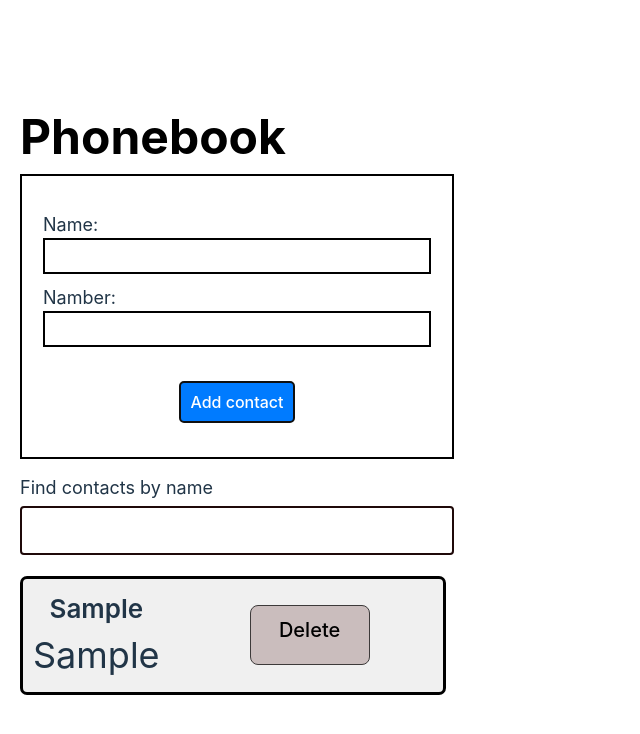
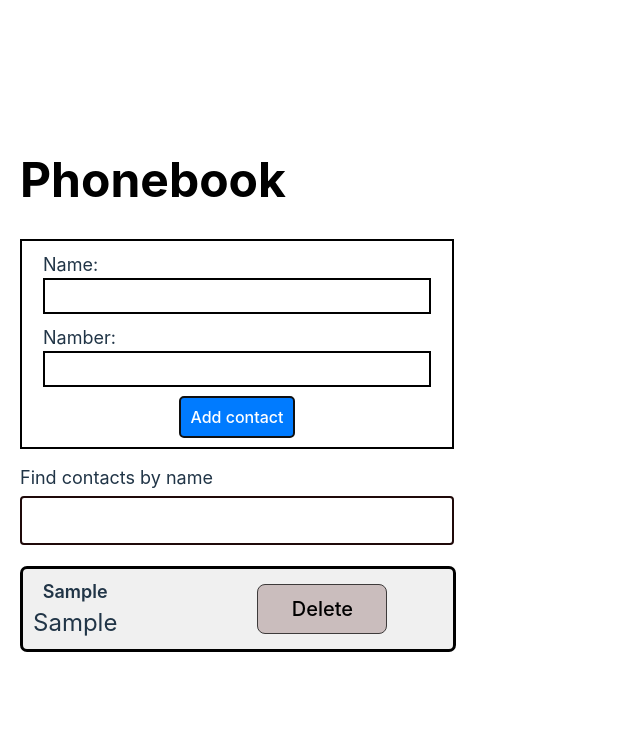
Before and after one commit to NataliiaSwan/goit-react-hw-03, a React (Vite) app: page / in a window 1280 px wide. Both pictures are taken after typing "Sample", "Sample" into the empty fields and a click on the button "Add contact". Shown: the top 734 px of the page, without its empty margins (0-640 px from the left). Built offline with nearby package versions, Linux system fonts and the light colour scheme.

Commit message:
Changes styles

```diff
--- a/src/components/App.css
+++ b/src/components/App.css
@@ -7,5 +7,4 @@
   color: #000;
   font-size: 48px;
   text-align: start;
-  margin-bottom: 10px;
 }
--- a/src/components/Contact/Contact.module.css
+++ b/src/components/Contact/Contact.module.css
@@ -1,6 +1,7 @@
 .contacts {
   display: flex;
-  width: 400px;
+  width: 410px;
+  height: 60px;
   align-items: center;
   border: 3px solid #000;
   padding: 10px;
@@ -20,20 +21,20 @@
   display: flex;
   justify-content: center;
   border: 1px solid #3d3a3a;
-  width: 120px;
-  height: 60px;
+  width: 130px;
+  height: 50px;
   text-align: center;
-  margin-left: 90px;
+  margin-left: 140px;
   background-color: rgb(202, 189, 189);
   font-size: 20px;
 }
 
 .name {
-  font-size: 26px;
+  font-size: 18px;
   font-weight: 600;
   margin: 0;
 }
 .number {
-  font-size: 36px;
+  font-size: 24px;
   margin: 0;
 }
--- a/src/components/ContactForm/ContactForm.module.css
+++ b/src/components/ContactForm/ContactForm.module.css
@@ -1,7 +1,7 @@
 .formContainer {
-  max-width: 400px;
+  max-width: 420px;
   border: 2px solid #000;
-  padding: 35px 15px;
+  padding: 10px 5px;
   display: flex;
   flex-direction: column;
   align-items: center;
@@ -26,7 +26,7 @@
 
 .button {
   display: block;
-  margin-top: 25px;
+
   max-width: 170px;
   padding: 10px;
   background-color: #007bff;
```
